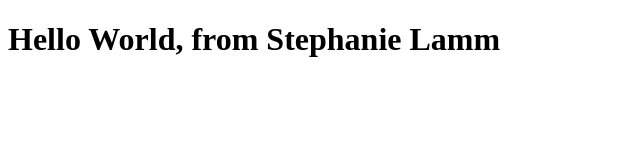
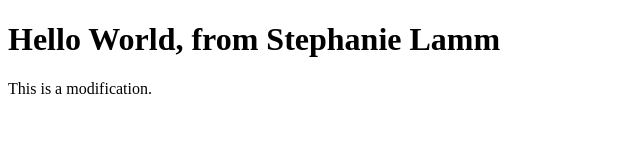
Before and after one commit to stephanielamm/helloworld, a plain HTML site: page index.html in a window 1280 px wide. Shown: the whole page, without its empty margins (0-640 px from the left). Drawn offline with Linux system fonts and the light colour scheme.

Commit message:
Made a modification for class.

```diff
--- a/index.html
+++ b/index.html
@@ -6,5 +6,6 @@
   </head>
   <body>
     <h1>Hello World, from Stephanie Lamm</h1>
+    <p>This is a modification.</p>
   </body>
 </html>
```
